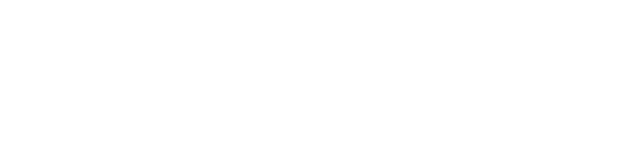
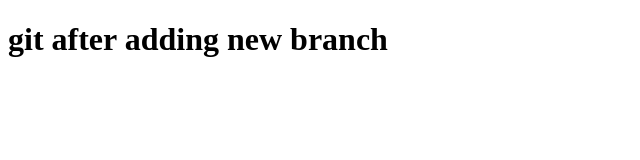
Before and after one commit to Er-Saurabh-Gondane/githubClass1, a plain HTML site: page index.html in a window 1280 px wide. Shown: the whole page, without its empty margins (0-640 px from the left). Drawn offline with Linux system fonts and the light colour scheme.

Commit message:
after adding new branch

```diff
--- a/index.html
+++ b/index.html
@@ -6,6 +6,6 @@
     <title>Document</title>
 </head>
 <body>
-
+    <h1>git after adding new branch</h1>
 </body>
 </html>
```
